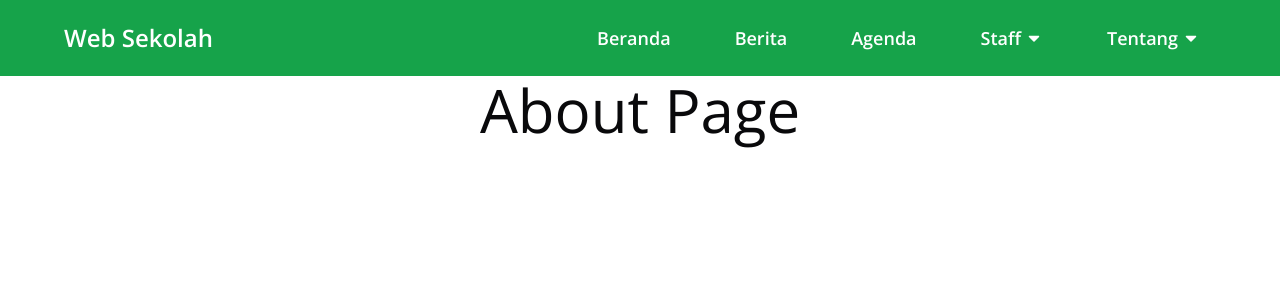
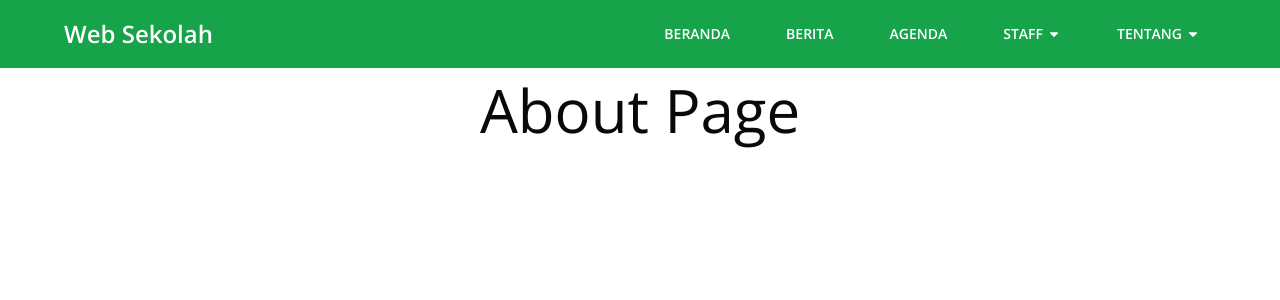
Before and after one commit to Andrian004/web-sekolah, a React (Vite) app: page /about in a window 1280 px wide. Shown: the top 300 px of the page. Built offline with nearby package versions, Linux system fonts and the light colour scheme.

Commit message:
style: refine header navbar

```diff
--- a/src/components/layout/header-navigation.tsx
+++ b/src/components/layout/header-navigation.tsx
@@ -33,30 +33,30 @@ type NavItem = {
 };
 
 const navPublicItems: NavItem[] = [
-  { text: "Beranda", path: "/", dropdown: false },
-  { text: "Berita", path: "/news", dropdown: false },
-  { text: "Agenda", path: "/plan", dropdown: false },
+  { text: "BERANDA", path: "/", dropdown: false },
+  { text: "BERITA", path: "/news", dropdown: false },
+  { text: "AGENDA", path: "/plan", dropdown: false },
   {
-    text: "Staff",
+    text: "STAFF",
     dropdown: true,
     dropdownItems: [
-      { text: "Pendidik", path: "/staff" },
-      { text: "Non Pendidik", path: "/staff" },
+      { text: "PENDIDIK", path: "/staff" },
+      { text: "NON PENDIDIK", path: "/staff" },
     ],
   },
   {
-    text: "Tentang",
+    text: "TENTANG",
     dropdown: true,
     dropdownItems: [
-      { text: "Sejarah", path: "/about" },
-      { text: "Contact", path: "/about" },
+      { text: "SEJARAH", path: "/about" },
+      { text: "CONTACT", path: "/about" },
     ],
   },
 ];
 
 export function HeaderNavigation() {
   return (
-    <header className="z-10 w-full fixed top-0 flex items-center justify-center bg-primary text-white py-4 text-lg px-2">
+    <header className="z-10 w-full fixed top-0 flex items-center justify-center bg-primary text-white py-4 text-sm px-2">
       <nav className="w-full flex max-w-6xl items-center justify-between">
         <span className="text-2xl font-semibold">Web Sekolah</span>
         <div className="flex justify-between">
@@ -74,7 +74,7 @@ export function NavigationList({ navItems }: { navItems: NavItem[] }) {
   return (
     <>
       {/* md and above */}
-      <ul className="hidden md:flex gap-8">
+      <ul className="hidden md:flex gap-6">
         {navItems.map((navItem, index) => {
           return (
             <li key={index} className="px-4 py-2 rounded-md font-semibold">
@@ -82,10 +82,11 @@ export function NavigationList({ navItems }: { navItems: NavItem[] }) {
                 <NavLink
                   to={navItem.path ? navItem.path : ""}
                   className={({ isActive }) =>
-                    isActive ? "text-black" : "text-white"
+                    isActive
+                      ? "bg-green-700 px-4 py-2 rounded-full"
+                      : "text-white"
                   }
-                  end
-                >
+                  end>
                   {navItem.text}
                 </NavLink>
               ) : (
@@ -95,8 +96,7 @@ export function NavigationList({ navItems }: { navItems: NavItem[] }) {
                   onOpenChange={(e) => {
                     setIsOpen(e);
                     setListIndex(index);
-                  }}
-                >
+                  }}>
                   <HoverCardTrigger className="hover:cursor-pointer flex items-center gap-1">
                     {navItem.text}
                     <TbCaretDownFilled
@@ -116,11 +116,10 @@ export function NavigationList({ navItems }: { navItems: NavItem[] }) {
                             key={index}
                             className={({ isActive }) =>
                               isActive
-                                ? "mb-2 p-1 rounded hover:bg-primary hover:text-white bg-primary"
-                                : "mb-2 p-1 rounded hover:bg-primary hover:text-white"
+                                ? "mb-2 px-4 py-2 rounded-full hover:bg-primary hover:text-white bg-primary"
+                                : "mb-2 px-4 py-2 rounded-full hover:bg-primary hover:text-white"
                             }
-                            end
-                          >
+                            end>
                             {item.text}
                           </NavLink>
                         );
@@ -153,8 +152,7 @@ export function NavigationList({ navItems }: { navItems: NavItem[] }) {
                           isActive
                             ? "w-full p-1 font-semibold text-primary rounded"
                             : "w-full p-1 font-semibold"
-                        }
-                      >
+                        }>
                         {navItem.text}
                       </NavLink>
                     ) : (
```
